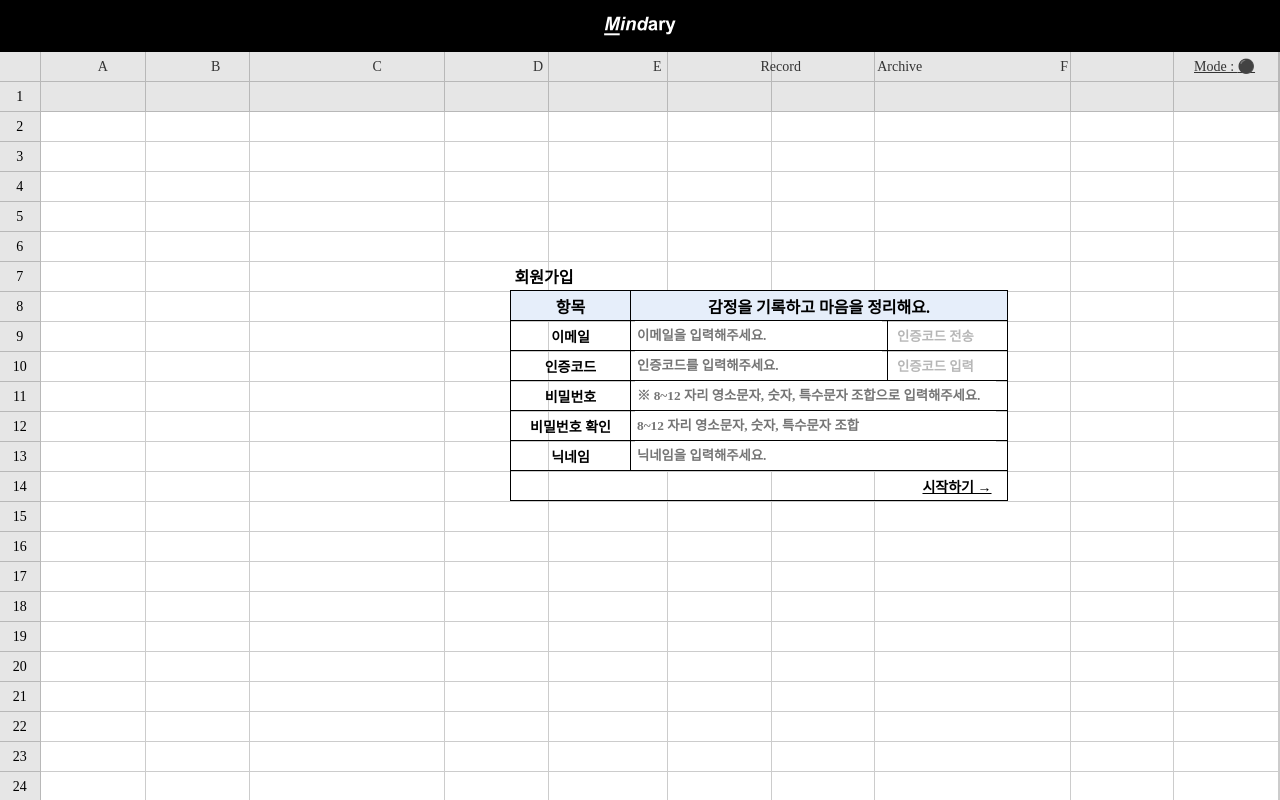
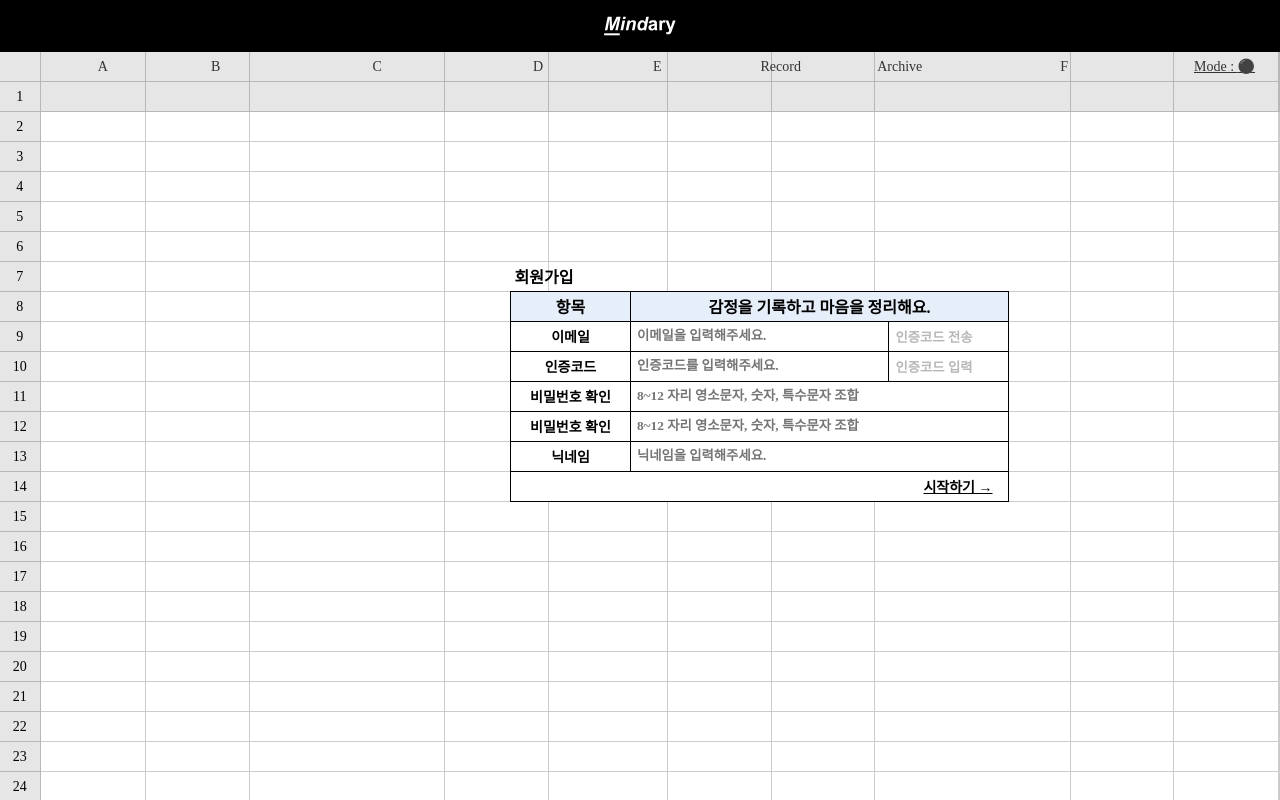
Before and after one commit to LIKELION-Mindary/Mindary_FE, a React (Create React App) app in the folder mindary/: page /login in a window 1280 px wide. Both pictures are taken after a click on the button "회원가입". Built offline with nearby package versions, Linux system fonts and the light colour scheme; a web font is replaced by a local one.

Commit message:
Feat: 이미지 url 다운 코드 추가

```diff
--- a/mindary/src/components/Auth/GeneralSignUp.js
+++ b/mindary/src/components/Auth/GeneralSignUp.js
@@ -1,49 +1,51 @@
-import React, { useState, useCallback } from 'react';
-import { useNavigate } from 'react-router-dom';
-import styled, {ThemeProvider as StyledThemeProvider,} from 'styled-components';
-import Home from "../../pages/Home.js";
+import React, { useState, useCallback } from "react";
+import { useNavigate } from "react-router-dom";
+import styled, {
+  ThemeProvider as StyledThemeProvider,
+} from "styled-components";
 
 // Reuse your styled-components here
 const StyledTable = styled.table`
   border-collapse: collapse;
   width: auto;
-  font-family: 'PreVariable'; /* 폰트를 GlobalStyles.js로 적용한댄다.*/
+  font-family: "PreVariable"; /* 폰트를 GlobalStyles.js로 적용한댄다.*/
 `;
 
 const Cell = styled.td`
-  width: ${(props) => props.width || 'auto'};
-  height: 29px;
-  border-top: ${(props) => props.borderTop || '1px solid black'};
-  border-right: ${(props) => props.borderRight || '1px solid black'};
-  border-bottom: ${(props) => props.borderBottom || '1px solid black'};
-  border-left: ${(props) => props.borderLeft || '1px solid black'};
-  text-align: ${(props) => props.textAlign || 'center'};
+  width: ${(props) => props.width || "auto"};
+  height: 30px;
+  border-top: ${(props) => props.borderTop || "1px solid black"};
+  border-right: ${(props) => props.borderRight || "1px solid black"};
+  border-bottom: ${(props) => props.borderBottom || "1px solid black"};
+  border-left: ${(props) => props.borderLeft || "1px solid black"};
+  text-align: ${(props) => props.textAlign || "center"};
   padding: 0px;
   color: #000;
-  background-color: ${(props) => props.bgColor || 'none'}; /* Not 'white'*/
-  font-size: ${(props) => props.fontSize || '16px'};
-  font-style: ${(props) => props.fontStyle || 'normal'};
-  font-weight: ${(props) => props.fontWidth || '900'};
+  box-sizing: border-box;
+  background-color: ${(props) => props.backgroundColor || "none"};
+  font-size: ${(props) => props.fontSize || "16px"};
+  font-style: ${(props) => props.fontStyle || "normal"};
+  font-weight: ${(props) => props.fontWidth || "900"};
 `;
 
 const Input = styled.input`
-  width: 95%;
+  width: 96%;
   height: 27px;
   border: none;
   text-align: left;
   background-color: white;
-  font-family: 'PreVariable';
+  font-family: "PreVariable";
   font-style: normal;
   font-weight: 700;
 `;
 
 const Button = styled.button`
-  width: 95%;
-  height: 27px;
+  width: 118px;
+  height: 29px;
   border: none;
   text-align: left;
   background-color: white;
-  font-family: 'PreVariable';
+  font-family: "PreVariable";
   font-style: normal;
   font-weight: 700;
 `;
@@ -61,36 +63,39 @@
   width: 100px;
   cursor: pointer;
   text-align: center;
-  font-family: 'PreVariable';
+  font-family: "PreVariable";
 `;
 
 const ButtonWrapper = styled.div`
   display: flex;
+  align-items: center;
+  height: 100%;
   justify-content: flex-end; // Align the button to the right
 `;
 
-const GeneralSignUp = ({theme}) => {
-  const [emailValue, setEmailValue] = useState({ email: '' });
+const GeneralSignUp = ({ theme }) => {
+  const [emailValue, setEmailValue] = useState({ email: "" });
   const [isVerified, setIsVerified] = useState(false);
   const [isTimeForVeriCode, setIsTimeForVeriCode] = useState(false);
   // const [isWithinTime, setIsWithinTime] = useState(false);
   // const [timeCount, setTimeCount] = useState(0);
-  const [veriCodeValue, setVeriCodeValue] = useState('');
-  const [password, setPassword] = useState('');
-  const [confirmPassword, setConfirmPassword] = useState('');
-  const [nickname, setNickname] = useState('');
+  const [veriCodeValue, setVeriCodeValue] = useState("");
+  const [password, setPassword] = useState("");
+  const [confirmPassword, setConfirmPassword] = useState("");
+  const [nickname, setNickname] = useState("");
   const [errors, setErrors] = useState({});
 
   const navigate = useNavigate();
   const emailRegExpr = /^[^\s@]+@[^\s@]+\.[^\s@]+$/;
-  const passwordRegExpr = /^(?=.*[a-z])(?=.*\d)(?=.*[!@#$%^&*])[a-z\d!@#$%^&*]{8,12}$/;
+  const passwordRegExpr =
+    /^(?=.*[a-z])(?=.*\d)(?=.*[!@#$%^&*])[a-z\d!@#$%^&*]{8,12}$/;
 
   const onValidEmail = useCallback(
     (e) => {
       e.preventDefault();
-      fetch('http://127.0.0.1:8000/mindary/accounts/original/send-code', {
-        method: 'POST',
-        headers: { 'Content-Type': 'application/json;charset=utf-8' },
+      fetch("http://127.0.0.1:8000/mindary/accounts/original/send-code", {
+        method: "POST",
+        headers: { "Content-Type": "application/json;charset=utf-8" },
         body: JSON.stringify({
           email: emailValue.email,
         }),
@@ -99,11 +104,11 @@
           setIsTimeForVeriCode(true);
           // setIsWithinTime(true);
           // setTimeCount(180);
-          alert('인증번호가 이메일로 전송되었습니다.');
+          alert("인증번호가 이메일로 전송되었습니다.");
         } else if (res.status === 400) {
-          setErrors({ email: '※ 해당 이메일로 가입된 계정이 존재합니다.' });
+          setErrors({ email: "※ 해당 이메일로 가입된 계정이 존재합니다." });
         } else {
-          setErrors({ email: '※ 오류가 발생했습니다.' });
+          setErrors({ email: "※ 오류가 발생했습니다." });
         }
       });
     },
@@ -112,9 +117,9 @@
 
   const onValidVeriCode = (e) => {
     e.preventDefault();
-    fetch('http://127.0.0.1:8000/mindary/accounts/original/verify-code', {
-      method: 'POST',
-      headers: { 'Content-Type': 'application/json;charset=utf-8' },
+    fetch("http://127.0.0.1:8000/mindary/accounts/original/verify-code", {
+      method: "POST",
+      headers: { "Content-Type": "application/json;charset=utf-8" },
       body: JSON.stringify({
         email: emailValue.email,
         code: veriCodeValue,
@@ -122,11 +127,11 @@
     }).then((res) => {
       if (res.status === 200) {
         setIsVerified(true);
-        alert('인증 성공');
+        alert("인증 성공");
       } else if (res.status === 400) {
-        setErrors({ veriCode: '인증 시간(3분) 초과' });
+        setErrors({ veriCode: "인증 시간(3분) 초과" });
       } else if (res.status === 401) {
-        setErrors({ veriCode: '※ 잘못된 인증 코드입니다.' });
+        setErrors({ veriCode: "※ 잘못된 인증 코드입니다." });
       }
     });
   };
@@ -136,12 +141,12 @@
     if (!passwordRegExpr.test(e.target.value)) {
       setErrors((prev) => ({
         ...prev,
-        password: '※ 8~12 자리 영소문자, 숫자, 특수문자 조합으로 입력해주세요',
+        password: "※ 8~12 자리 영소문자, 숫자, 특수문자 조합으로 입력해주세요",
       }));
     } else {
       setErrors((prev) => ({
         ...prev,
-        password: '',
+        password: "",
       }));
     }
   };
@@ -152,12 +157,12 @@
     if (value !== password) {
       setErrors((prev) => ({
         ...prev,
-        confirmPassword: '※ 비밀번호가 일치하지 않습니다.',
+        confirmPassword: "※ 비밀번호가 일치하지 않습니다.",
       }));
     } else {
       setErrors((prev) => ({
         ...prev,
-        confirmPassword: '',
+        confirmPassword: "",
       }));
     }
   };
@@ -165,13 +170,13 @@
   const onSubmitSignUp = (e) => {
     e.preventDefault();
     if (password !== confirmPassword) {
-      setErrors({ confirmPassword: '※ 비밀번호가 일치하지 않습니다.' });
+      setErrors({ confirmPassword: "※ 비밀번호가 일치하지 않습니다." });
       return;
     }
 
-    fetch('http://127.0.0.1:8000/mindary/accounts/original/register', {
-      method: 'POST',
-      headers: { 'Content-Type': 'application/json;charset=utf-8' },
+    fetch("http://127.0.0.1:8000/mindary/accounts/original/register", {
+      method: "POST",
+      headers: { "Content-Type": "application/json;charset=utf-8" },
       body: JSON.stringify({
         email: emailValue.email,
         password: password,
@@ -179,10 +184,10 @@
       }),
     }).then((res) => {
       if (res.status === 201) {
-        alert('회원가입 성공');
-        navigate(<Home></Home>);
+        alert("회원가입 성공");
+        navigate("/login");
       } else {
-        setErrors({ form: '회원가입에 실패했습니다.' });
+        setErrors({ form: "회원가입에 실패했습니다." });
         alert(errors.form);
       }
     });
@@ -196,24 +201,54 @@
       <StyledTable>
         <tbody>
           <tr>
-            <Cell width="497px" colSpan="3" textAlign="left" borderTop="none" borderRight="none" borderLeft="none">
+            <Cell
+              width="498px"
+              height="30px"
+              colSpan="3"
+              textAlign="left"
+              borderTop="none"
+              borderRight="none"
+              borderLeft="none"
+            >
               &nbsp;회원가입
             </Cell>
-            <Cell width="395px" borderTop="none" borderRight="none" borderBottom='none' borderLeft="none"></Cell>
+            <Cell
+              width="395px"
+              borderTop="none"
+              borderRight="none"
+              borderBottom="none"
+              borderLeft="none"
+            ></Cell>
           </tr>
           <tr>
-            <Cell bgColor={({ theme }) => theme.background} width="119px" >항목</Cell>
-            <Cell bgColor={({ theme }) => theme.background} colSpan="2">감정을 기록하고 마음을 정리해요.</Cell>
-            <Cell width="395px" borderTop="none" borderRight="none" borderBottom='none' borderLeft="none"></Cell>
+            <Cell
+              backgroundColor={({ theme }) => theme.background}
+              width="119px"
+            >
+              항목
+            </Cell>
+            <Cell backgroundColor={({ theme }) => theme.background} colSpan="2">
+              감정을 기록하고 마음을 정리해요.
+            </Cell>
+            <Cell
+              width="395px"
+              borderTop="none"
+              borderRight="none"
+              borderBottom="none"
+              borderLeft="none"
+            ></Cell>
           </tr>
           <tr>
-            <Cell width="119px" fontSize="14px">이메일</Cell>
-            <Cell width="256px" textAlign="left">
-              &nbsp;<Input
+            <Cell width="119px" fontSize="14px" backgroundColor="white">
+              이메일
+            </Cell>
+            <Cell width="256px" textAlign="left" backgroundColor="white">
+              &nbsp;
+              <Input
                 // type="email"
                 value={emailValue.email}
                 onChange={(e) => setEmailValue({ email: e.target.value })}
-                placeholder= "이메일을 입력해주세요."
+                placeholder="이메일을 입력해주세요."
               />
             </Cell>
             <Cell width="119px">
@@ -221,17 +256,33 @@
                 onClick={onValidEmail}
                 disabled={!emailRegExpr.test(emailValue.email) || isVerified}
               >
-                {isVerified ? '전송 완료' : '인증코드 전송'}
+                {isVerified ? "전송 완료" : "인증코드 전송"}
               </Button>
             </Cell>
-            <Cell width="395px" borderTop="none" borderRight="none" borderBottom='none' borderLeft="none">
-              {errors.email && <ErrorMessage>&nbsp;{errors.email}</ErrorMessage>}
+            <Cell
+              width="395px"
+              borderTop="none"
+              borderRight="none"
+              borderBottom="none"
+              borderLeft="none"
+            >
+              {errors.email && (
+                <ErrorMessage>&nbsp;{errors.email}</ErrorMessage>
+              )}
             </Cell>
           </tr>
           <tr>
-            <Cell width="119px" fontSize="14px">인증코드</Cell>
-            <Cell width="256px" textAlign="left">
-              &nbsp;<Input
+            <Cell
+              width="119px"
+              height="100%"
+              fontSize="14px"
+              backgroundColor="white"
+            >
+              인증코드
+            </Cell>
+            <Cell width="256px" textAlign="left" backgroundColor="white">
+              &nbsp;
+              <Input
                 name="veriCode"
                 value={veriCodeValue}
                 placeholder="인증코드를 입력해주세요."
@@ -242,49 +293,84 @@
             <Cell width="119px">
               <Button
                 onClick={onValidVeriCode}
-                disabled={!(veriCodeValue && veriCodeValue.length >= 4) || isVerified}
+                disabled={
+                  !(veriCodeValue && veriCodeValue.length >= 4) || isVerified
+                }
               >
-                {isVerified ? '인증 완료' : '인증코드 입력'}
+                {isVerified ? "인증 완료" : "인증코드 입력"}
               </Button>
             </Cell>
-            <Cell width="395px" borderTop="none" borderRight="none" borderBottom='none' borderLeft="none">
-              {errors.veriCode && <ErrorMessage>&nbsp;{errors.veriCode}</ErrorMessage>}
+            <Cell
+              width="395px"
+              borderTop="none"
+              borderRight="none"
+              borderBottom="none"
+              borderLeft="none"
+            >
+              {errors.veriCode && (
+                <ErrorMessage>&nbsp;{errors.veriCode}</ErrorMessage>
+              )}
             </Cell>
           </tr>
           <tr>
-            <Cell width="119px" fontSize="14px">비밀번호</Cell>
-            <Cell colSpan="2" textAlign="left">
-              &nbsp;<Input
-                type="password" //////////////////////////////////
-                value={password}
-                onChange={handlePasswordChange}
-                placeholder="※ 8~12 자리 영소문자, 숫자, 특수문자 조합으로 입력해주세요."
+            <Cell width="119px" fontSize="14px" backgroundColor="white">
+              비밀번호 확인
+            </Cell>
+            <Cell colSpan="2" textAlign="left" backgroundColor="white">
+              &nbsp;
+              <Input
+                type="password"
+                value={confirmPassword}
+                backgroundColor="white"
+                onChange={handleConfirmPasswordChange}
+                placeholder="8~12 자리 영소문자, 숫자, 특수문자 조합"
                 disabled={!isVerified}
               />
             </Cell>
-            <Cell width="395px" borderTop="none" borderRight="none" borderBottom='none' borderLeft="none">
-              {errors.password && <ErrorMessage>&nbsp;{errors.password}</ErrorMessage>}
+            <Cell
+              width="395px"
+              borderTop="none"
+              borderRight="none"
+              borderBottom="none"
+              borderLeft="none"
+            >
+              {errors.confirmPassword && (
+                <ErrorMessage>{errors.confirmPassword}</ErrorMessage>
+              )}
             </Cell>
           </tr>
           <tr>
-            <Cell width="119px" fontSize="14px">비밀번호 확인</Cell>
-            <Cell colSpan="2" textAlign="left">
-              &nbsp;<Input
-                type="password" //////////////////////////////////////////
+            <Cell width="119px" fontSize="14px" backgroundColor="white">
+              비밀번호 확인
+            </Cell>
+            <Cell colSpan="2" textAlign="left" backgroundColor="white">
+              &nbsp;
+              <Input
+                type="password"
                 value={confirmPassword}
                 onChange={handleConfirmPasswordChange}
                 placeholder="8~12 자리 영소문자, 숫자, 특수문자 조합"
                 disabled={!isVerified}
               />
               {errors.confirmPassword && (
-                <ErrorMessage>{errors.confirmPassword}</ErrorMessage>)}
+                <ErrorMessage>{errors.confirmPassword}</ErrorMessage>
+              )}
             </Cell>
-            <Cell width="395px" borderTop="none" borderRight="none" borderBottom='none' borderLeft="none"/>
+            <Cell
+              width="395px"
+              borderTop="none"
+              borderRight="none"
+              borderBottom="none"
+              borderLeft="none"
+            />
           </tr>
           <tr>
-            <Cell width="119px" fontSize="14px">닉네임</Cell>
-            <Cell colSpan="2" textAlign="left">
-              &nbsp;<Input
+            <Cell width="119px" fontSize="14px" backgroundColor="white">
+              닉네임
+            </Cell>
+            <Cell colSpan="2" textAlign="left" backgroundColor="white">
+              &nbsp;
+              <Input
                 // type="text"
                 value={nickname}
                 onChange={(e) => setNickname(e.target.value)}
@@ -292,11 +378,17 @@
                 disabled={!isVerified}
               />
             </Cell>
-            <Cell width="395px" borderTop="none" borderRight="none" borderBottom='none' borderLeft="none"/>
+            <Cell
+              width="395px"
+              borderTop="none"
+              borderRight="none"
+              borderBottom="none"
+              borderLeft="none"
+            />
           </tr>
           <tr>
             <Cell colSpan="3">
-              <ButtonWrapper>
+              <ButtonWrapper style={{ backgroundColor: "white" }}>
                 <StartButton
                   onClick={onSubmitSignUp}
                   disabled={
@@ -312,7 +404,13 @@
                 </StartButton>
               </ButtonWrapper>
             </Cell>
-            <Cell width="395px" borderTop="none" borderRight="none" borderBottom='none' borderLeft="none"/>
+            <Cell
+              width="395px"
+              borderTop="none"
+              borderRight="none"
+              borderBottom="none"
+              borderLeft="none"
+            />
           </tr>
         </tbody>
       </StyledTable>
--- a/mindary/src/components/Record/Diary.js
+++ b/mindary/src/components/Record/Diary.js
@@ -362,7 +362,7 @@
   flex-direction: column;
   height: 100%;
   overflow: hidden;
-  font-family: 'PreVariable';
+  font-family: "PreVariable";
 `;
 
 const Body = styled.div`
@@ -392,8 +392,8 @@
   position: fixed;
   top: 171px;
   left: 767px;
-  width: 480px;
-  font-family: 'Pretendard';
+  width: 465px;
+  font-family: "Pretendard";
 `;
 
 const TitleBox = styled.div`
--- a/mindary/src/pages/Record.js
+++ b/mindary/src/pages/Record.js
@@ -89,7 +89,6 @@
 const CalendarBox = styled.div`
   display: flex;
   flex-direction: column;
-  margin-right: 105px;
   width: 425px;
   height: 501px;
 `;
--- a/mindary/src/styles/GeneralSignUp.css
+++ b/mindary/src/styles/GeneralSignUp.css
@@ -1,6 +1,6 @@
 body {
   font-family: Arial, sans-serif;
-  background-color: #f7f7f7;
+  background-color: white;
   margin: 0;
   padding: 0;
 }
```
Also changed, not shown: mindary/src/components/Record/DownloadFile.js (added, +15 -0 lines), mindary/src/components/Record/MonthResult.js (+11 -9 lines), mindary/src/components/Record/WeekResult.js (+14 -6 lines), mindary/src/pages/Archive.js (+8 -4 lines).
